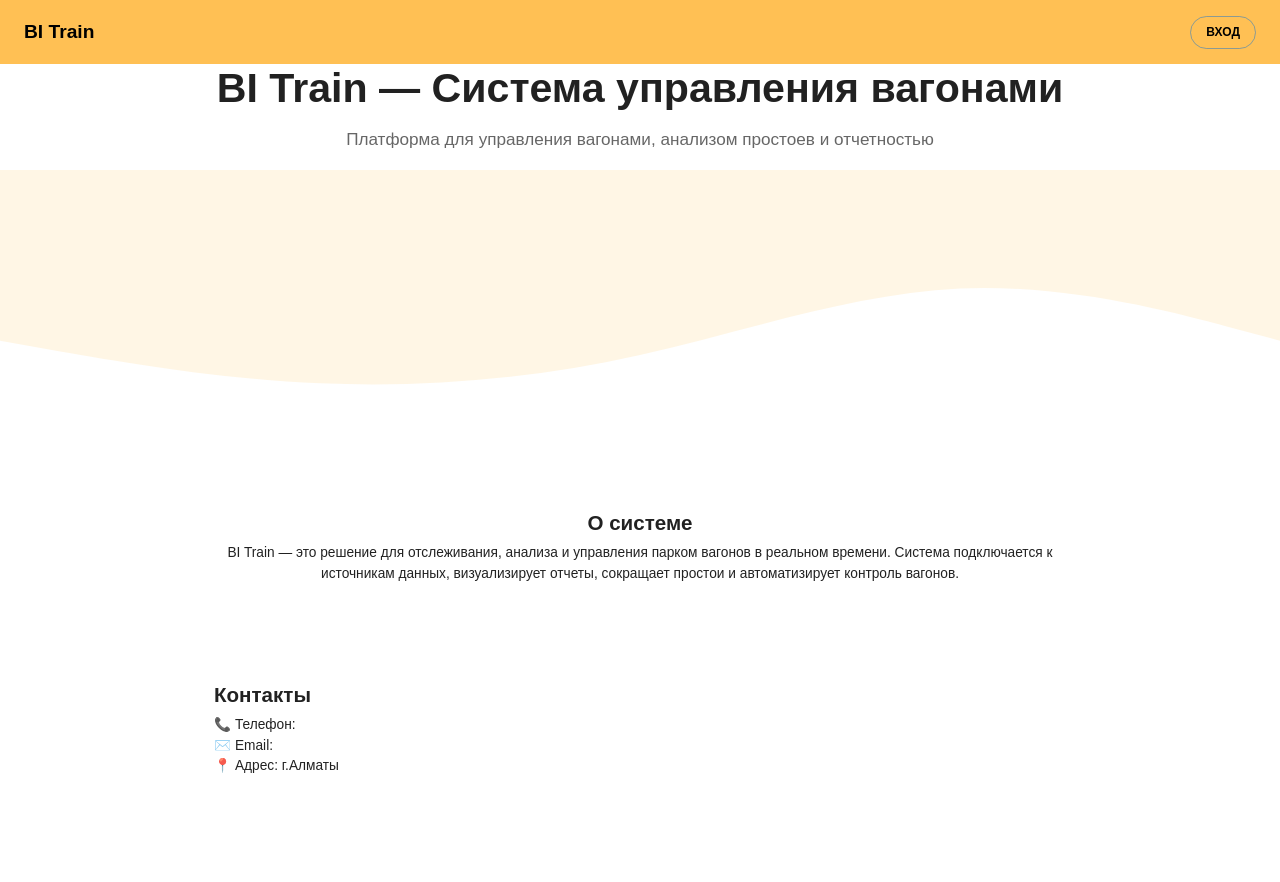
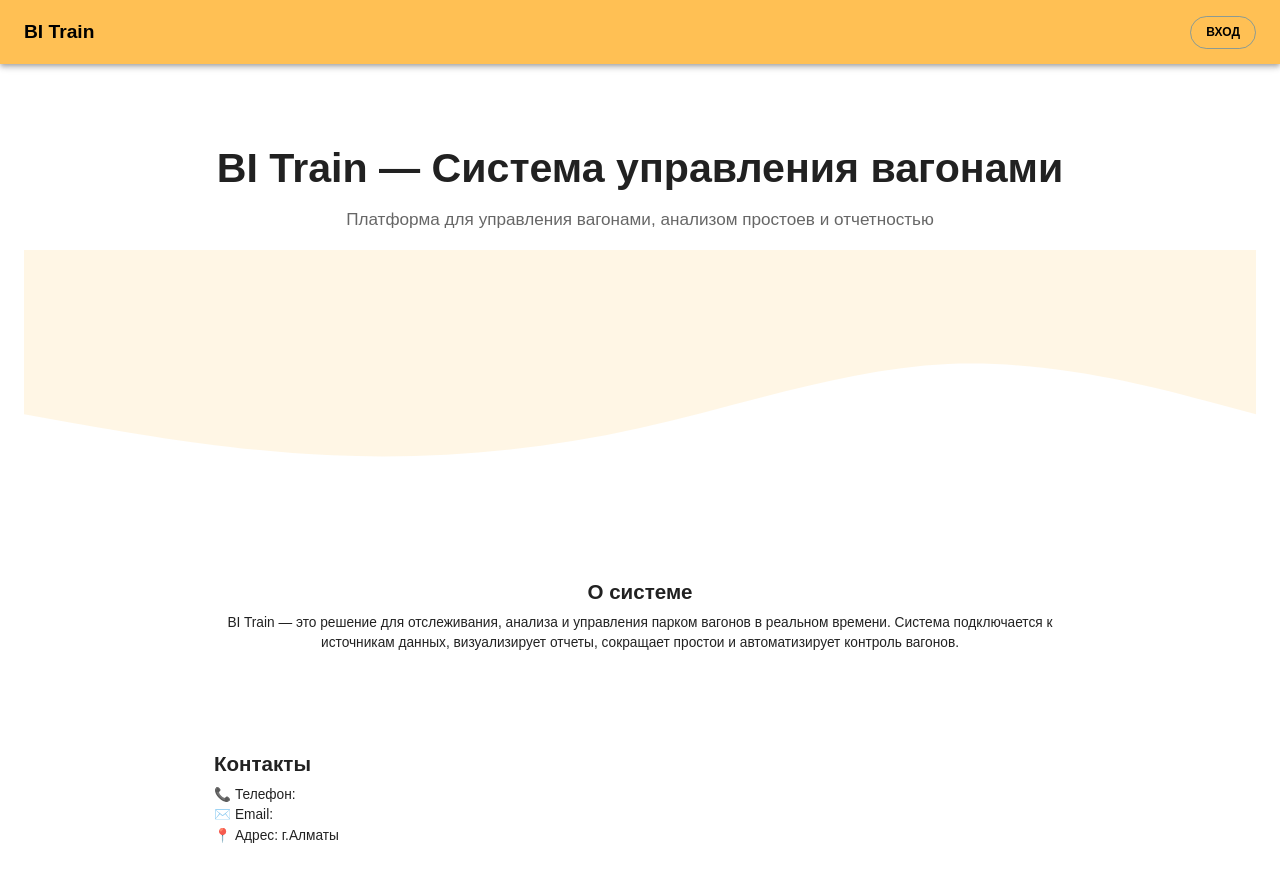
Before and after one commit to DKen717/bitrain-site, a Next.js app: page / in a window 1280 px wide. Shown: the top 882 px of the page. Before the commit the page ends 825 px from the top, so only its background shows below. Built offline with nearby package versions, Linux system fonts and the light colour scheme.

Commit message:
Update _app.js

```diff
--- a/pages/_app.js
+++ b/pages/_app.js
@@ -1,7 +1,10 @@
 // pages/_app.js
-import { CssBaseline } from '@mui/material'
+import { CssBaseline, Container } from '@mui/material'
 import { ThemeProvider, createTheme } from '@mui/material/styles'
+import { LocalizationProvider } from '@mui/x-date-pickers/LocalizationProvider'
+import { AdapterDayjs } from '@mui/x-date-pickers/AdapterDayjs'
 import Head from 'next/head'
+import TopNav from '../components/TopNav'
 
 const theme = createTheme({
   typography: {
@@ -18,7 +21,15 @@ export default function MyApp({ Component, pageProps }) {
       </Head>
       <ThemeProvider theme={theme}>
         <CssBaseline />
-        <Component {...pageProps} />
+        {/* глобальная шапка */}
+        <TopNav />
+
+        {/* DatePicker Provider + Container */}
+        <LocalizationProvider dateAdapter={AdapterDayjs}>
+          <Container maxWidth="xl" sx={{ mt: 2 }}>
+            <Component {...pageProps} />
+          </Container>
+        </LocalizationProvider>
       </ThemeProvider>
     </>
   )
```
